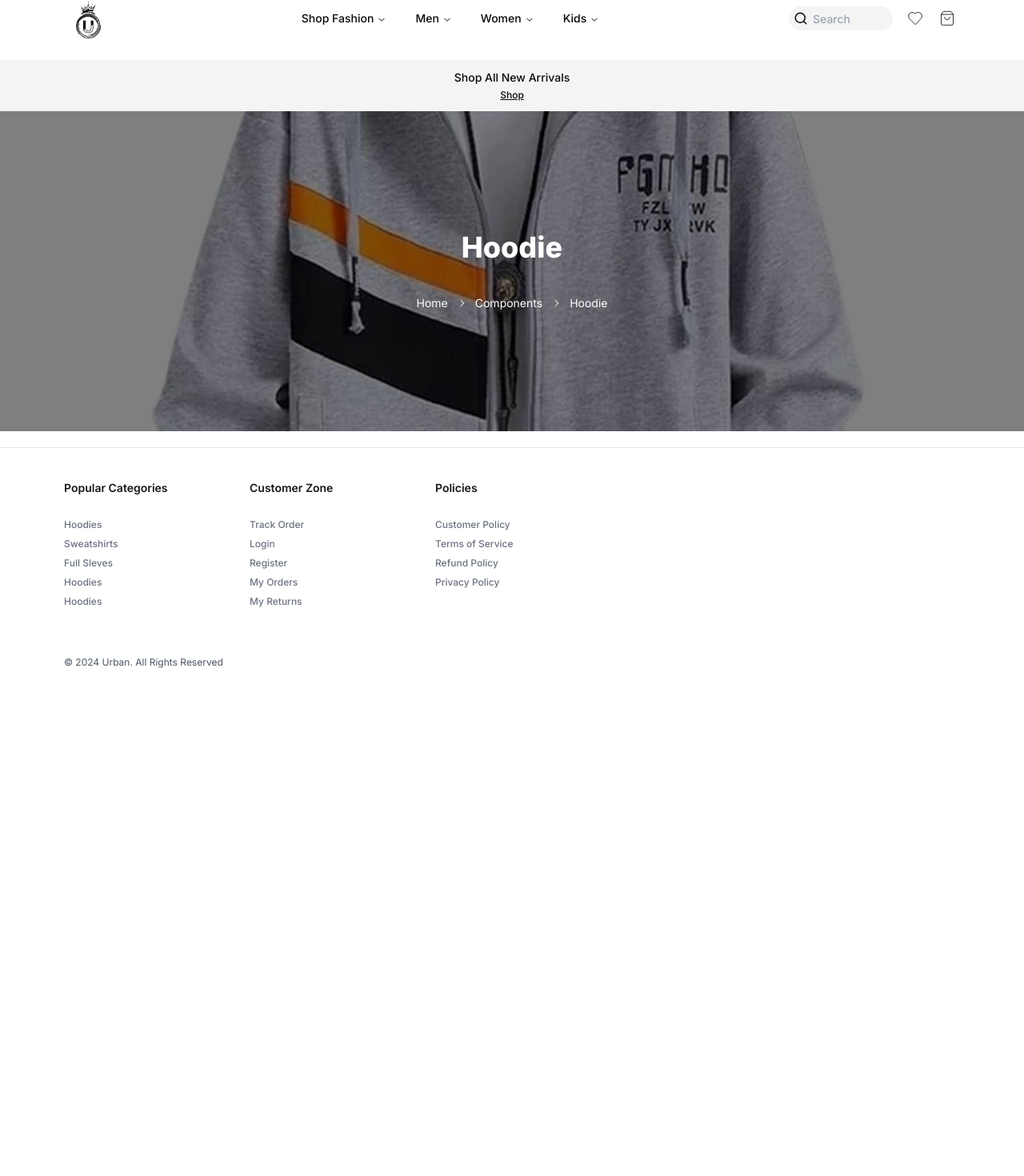
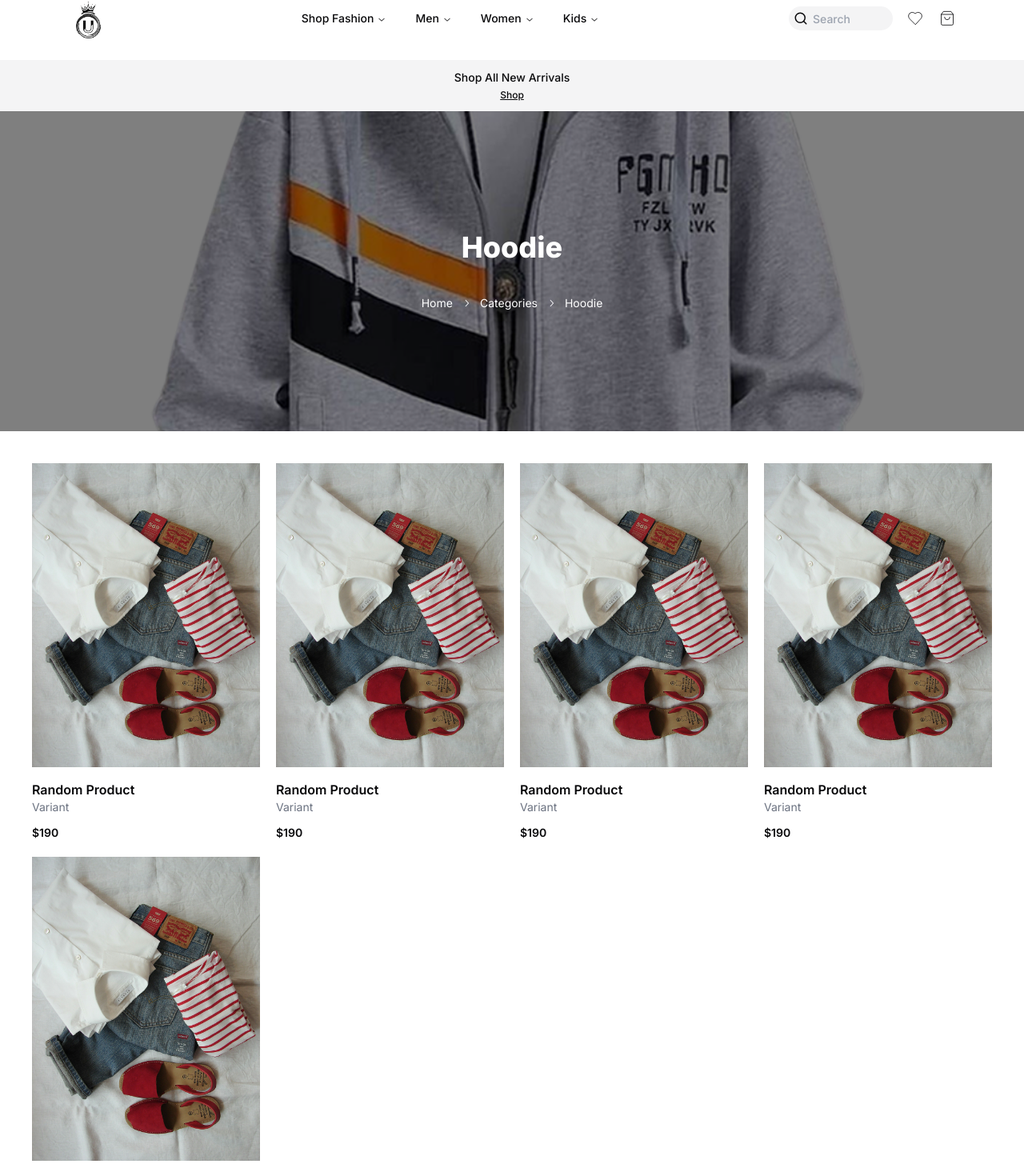
Before and after one commit to Appbaksho/urban, a Next.js app in the folder urban-website/: page /category/hoodie in a window 1280 px wide. Shown: the part 61-1531 px from the top of the page at 80% size. Before the commit the page ends 897 px from the top, so only its background shows below. Built offline with nearby package versions, Linux system fonts and the light colour scheme.

Commit message:
add category page and container components with updated category banner

```diff
--- a/urban-website/app/category/[catid]/page.tsx
+++ b/urban-website/app/category/[catid]/page.tsx
@@ -1,6 +1,7 @@
+import CategoryBanner from '@/components/category/banner'
+import CategoryContainer from '@/components/category/category-container'
 import Footer from '@/components/common/footer'
 import Navbar from '@/components/common/navbar'
-import CategoryBanner from '@/components/home/category-banner'
 import React from 'react'
 
 const CategoryPage = () => {
@@ -8,6 +9,7 @@ const CategoryPage = () => {
     <>
     <Navbar/>
     <CategoryBanner name='Hoodie' src='/products/hoodie-3.png'/>
+    <CategoryContainer/>
     <Footer/>
     </>
   )
--- /dev/null
+++ b/urban-website/app/category/page.tsx
@@ -0,0 +1,14 @@
+import Footer from '@/components/common/footer'
+import Navbar from '@/components/common/navbar'
+import React from 'react'
+
+const CategoriesPage = () => {
+  return (
+    <>
+    <Navbar/>
+    <Footer/>
+    </>
+  )
+}
+
+export default CategoriesPage
--- a/urban-website/components/category/banner.tsx
+++ b/urban-website/components/category/banner.tsx
@@ -1,9 +1,37 @@
 import React from 'react'
+import { Breadcrumb, BreadcrumbItem, BreadcrumbLink, BreadcrumbList, BreadcrumbPage, BreadcrumbSeparator } from '../ui/breadcrumb'
+import Image from 'next/image'
 
-const CategoryBanner = () => {
+interface Category {
+    src: string
+    name:string
+}
+const CategoryBanner = (props:Category) => {
   return (
     <div className='h-[50vh] w-full relative overflow-hidden'>
-    </div>
+          <div className="absolute top-0 left-0 right-0 bottom-0 bg-black/50 flex items-center justify-center flex-col">
+            <h1 className='text-3xl md:text-4xl font-extrabold text-white'>{props.name}</h1>
+            <Breadcrumb className='mt-10'>
+              <BreadcrumbList className='text-white'>
+                <BreadcrumbItem>
+                  <BreadcrumbLink className='hover:text-gray-200' href="/">Home</BreadcrumbLink>
+                </BreadcrumbItem>
+                <BreadcrumbSeparator />
+                <BreadcrumbItem>
+                  <BreadcrumbLink className='hover:text-gray-200' href="/category">Categories</BreadcrumbLink>
+                </BreadcrumbItem>
+                <BreadcrumbSeparator />
+                <BreadcrumbItem>
+                  <BreadcrumbPage className='text-white'>{props.name}</BreadcrumbPage>
+                </BreadcrumbItem>
+              </BreadcrumbList>
+            </Breadcrumb>
+          </div>
+
+            <Image src={props.src} height={400} width={300} alt={`${props.name} | Urban`} className='w-full h-[400px] object-cover'/>
+            <p className="pl-2 text-xl font-semibold mt-3">{props.name}</p>
+
+        </div>
   )
 }
 
--- /dev/null
+++ b/urban-website/components/category/category-container.tsx
@@ -0,0 +1,16 @@
+import React from 'react'
+import ProductCard from '../home/product-card'
+
+const CategoryContainer = () => {
+  return (
+    <div className='mt-10 px-5 md:px-10 grid grid-cols-2 md:grid-cols-4 gap-5'>
+        <ProductCard/>
+        <ProductCard/>
+        <ProductCard/>
+        <ProductCard/>
+        <ProductCard/>
+    </div>
+  )
+}
+
+export default CategoryContainer
--- a/urban-website/components/home/category-banner.tsx
+++ b/urban-website/components/home/category-banner.tsx
@@ -5,36 +5,23 @@ import Link from 'next/link'
 import { Breadcrumb, BreadcrumbItem, BreadcrumbLink, BreadcrumbList, BreadcrumbPage, BreadcrumbSeparator } from '../ui/breadcrumb'
 
 export interface Category {
-    src: string
-    name:string
+  src: string
+  url:string
+  name:string
 }
 
 const CategoryBanner = (props:Category) => {
   return (
-    <div className='h-[50vh] w-full relative overflow-hidden'>
+    <Link href={props.url} className='h-[50vh] w-full relative overflow-hidden'>
       <div className="absolute top-0 left-0 right-0 bottom-0 bg-black/50 flex items-center justify-center flex-col">
         <h1 className='text-3xl md:text-4xl font-extrabold text-white'>{props.name}</h1>
-        <Breadcrumb className='mt-10'>
-          <BreadcrumbList className='text-white'>
-            <BreadcrumbItem>
-              <BreadcrumbLink className='hover:text-gray-200' href="/">Home</BreadcrumbLink>
-            </BreadcrumbItem>
-            <BreadcrumbSeparator />
-            <BreadcrumbItem>
-              <BreadcrumbLink className='hover:text-gray-200' href="/components">Components</BreadcrumbLink>
-            </BreadcrumbItem>
-            <BreadcrumbSeparator />
-            <BreadcrumbItem>
-              <BreadcrumbPage className='text-white'>{props.name}</BreadcrumbPage>
-            </BreadcrumbItem>
-          </BreadcrumbList>
-        </Breadcrumb>
+
       </div>
 
         <Image src={props.src} height={400} width={300} alt={`${props.name} | Urban`} className='w-full h-[400px] object-cover'/>
         <p className="pl-2 text-xl font-semibold mt-3">{props.name}</p>
 
-    </div>
+    </Link>
   )
 }
 
```
